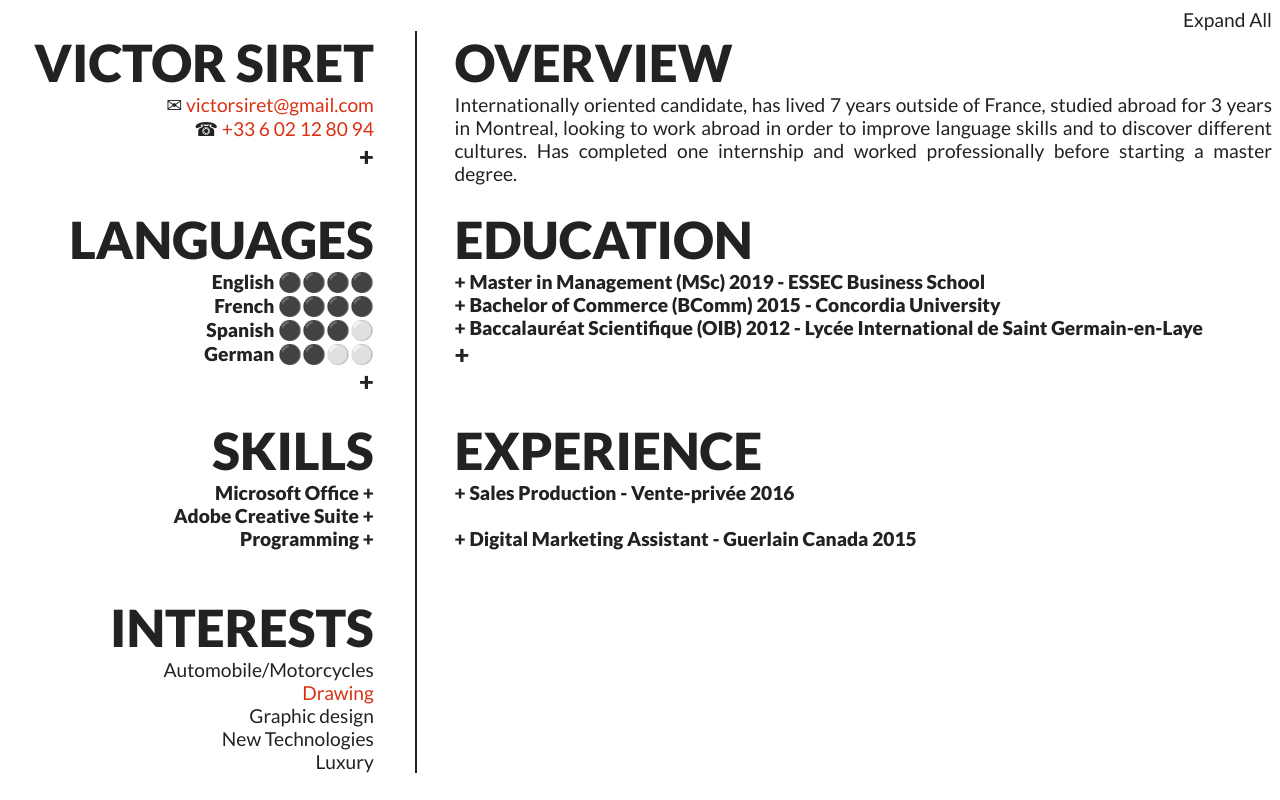
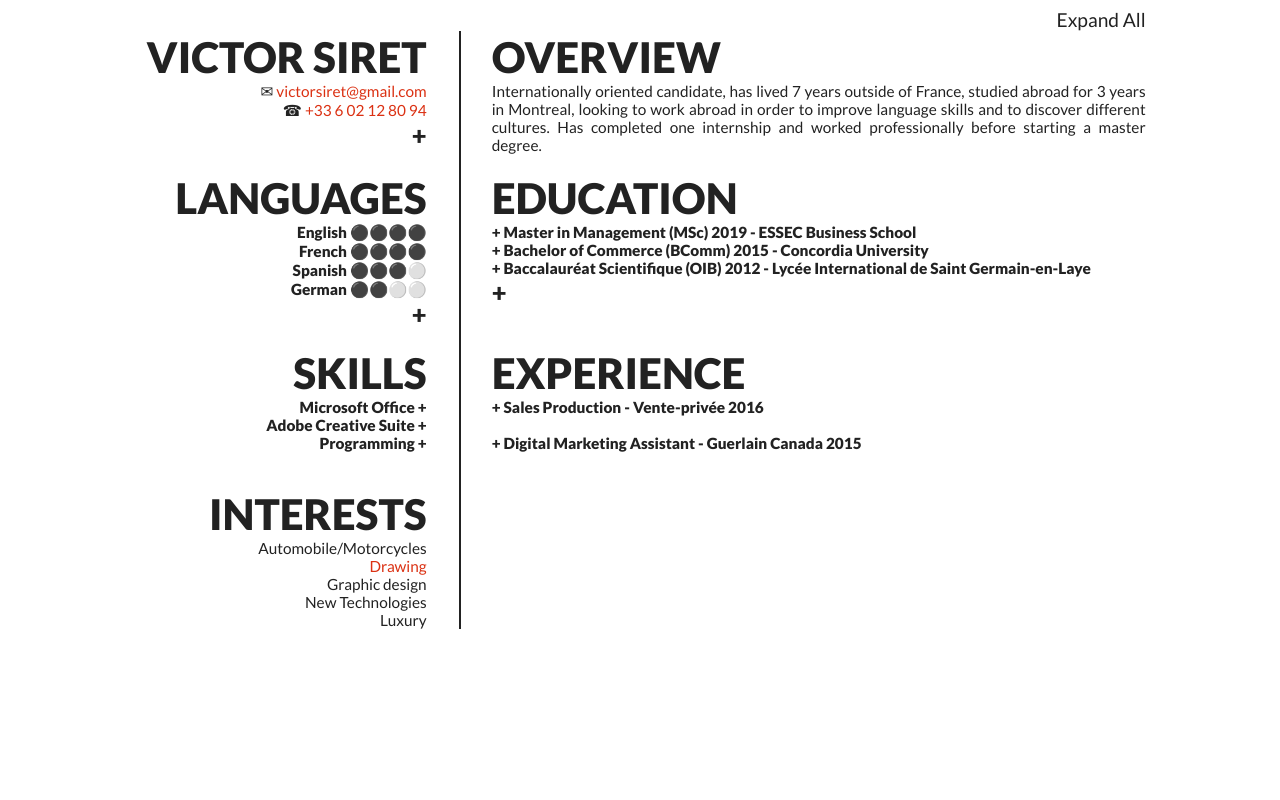
Before and after one commit to victorsiret/Resume-First, a plain HTML site: page index.html in a window 1280 px wide. Drawn offline with Linux system fonts and the light colour scheme.

Commit message:
v8
nice responsive design

```diff
--- a/style.css
+++ b/style.css
@@ -20,18 +20,31 @@
     }
 
 /*Media Queries*/
-@media only screen and (max-width: 600px) {
+/*Max Width 600px*/
+@media only screen and (max-width: 399px) {
+    * {
+        font-size:5vw;
+    }
     .h1 {
-        font-size: 8vw;
+        font-size:10vw;
     }
     .grid {
-        display: grid;
+        margin: 0px 10px;
+    }
+}
+
+@media only screen and (min-width: 400px) {
+    .grid {
         grid-template-columns: 1fr;
         grid-gap: 0% 0%;
+        margin: 0px 10px;
     }
     /*General*/
     * {
         font-size: 3.5vw;
+    }
+    .h1 {
+        font-size: 8vw;
     }
     /*Plus signs*/
     .plus {
@@ -44,18 +57,19 @@
     }
 }
 
-@media only screen and (min-width: 601px) {
-    .h1 {
-        font-size: 4vw;
-    }
+/*Min Width 620px*/
+@media only screen and (min-width: 620px) {
+
     .grid {
-        display: grid;
         grid-template-columns: 1fr 2fr;
         grid-gap: 0% 3%;
     }
     /*General*/
     * {
         font-size: 1.5vw;
+    }
+    .h1 {
+        font-size: 4vw;
     }
     /*Plus signs*/
     .plus {
@@ -65,6 +79,26 @@
     .right {
         padding-right: 10%;
         border-right: 2px rgb(34, 34, 34) solid;
+    }
+}
+
+/*Over 900px*/
+@media only screen and (min-width: 900px) {
+    .grid {
+        margin: 0px 3%;
+    }
+}
+
+/*Over 1200px*/
+@media only screen and (min-width: 1200px) {
+    .grid {
+        margin: 0px 10%;
+    }
+    .h1 {
+        font-size: 3.3vw;
+    }
+    * {
+        font-size: 1.2vw;
     }
 }
 
```
